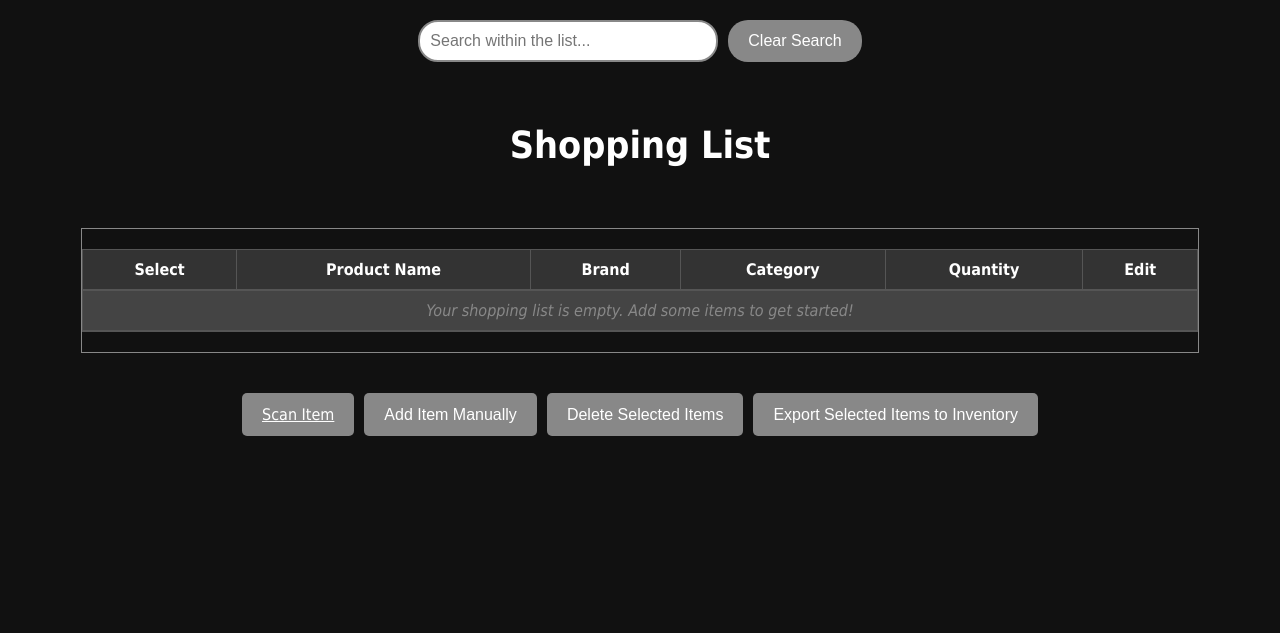
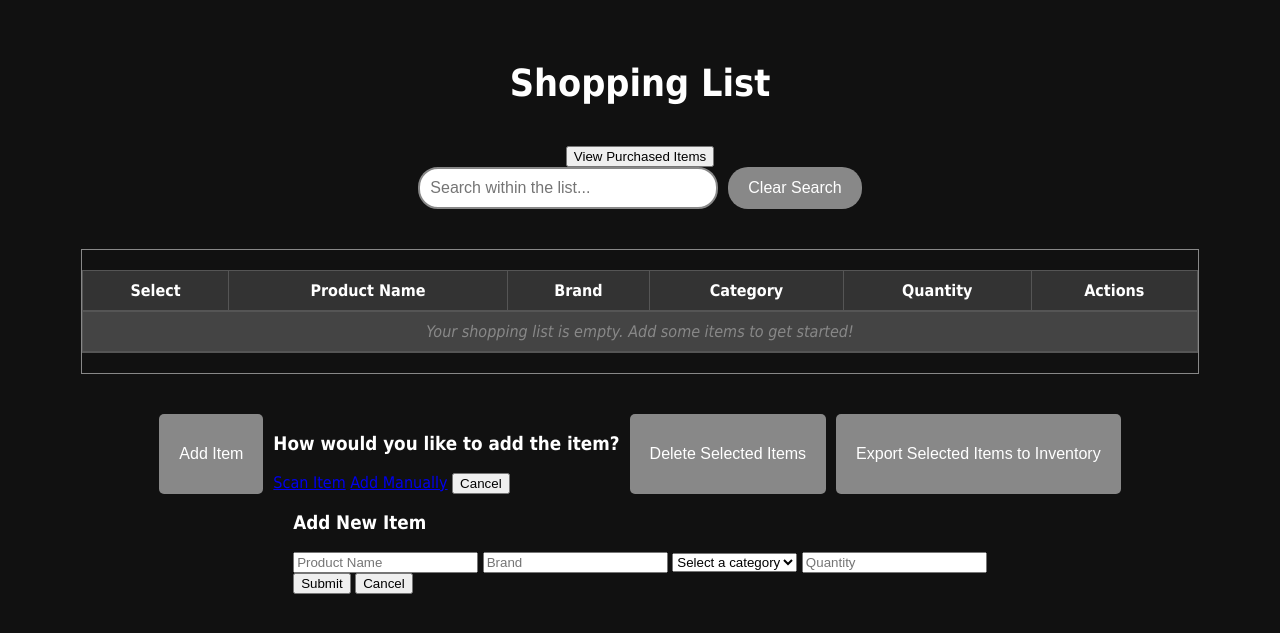
Before and after one commit to 48X-Placeholder/Grocer-E, a PHP site: page /shopping-list/index.php in a window 1280 px wide. Shown: the part 81-714 px from the top of the page. Run offline with PHP 8.4, Linux system fonts and the light colour scheme; the visitor is signed in with stand-in values (Sample User, id 1); data that the repository does not hold is empty.

Commit message:
Update index.php
RIP select2, otherwise modal has been added along with purchased table

```diff
--- a/shopping-list/index.php
+++ b/shopping-list/index.php
@@ -16,7 +16,6 @@
     <meta charset="UTF-8">
     <meta name="viewport" content="width=device-width, initial-scale=1.0">
     <title>Shopping List</title>
-    <link href="https://cdn.jsdelivr.net/npm/select2@4.0.13/dist/css/select2.min.css" rel="stylesheet" />
     <link rel="stylesheet" href="<? echo SITE_URL.'assets/styles/list.css'?>">
 </head>
 <body>
@@ -26,16 +25,21 @@
     </nav>
 
     <section class="list-section">
+		<div class="page-title">
+			<h2>Shopping List</h2>
+		</div>
+
+        <!-- Toggle Button for Shopping List / Previously Purchased Items -->
+        <div class="toggle-section">
+            <button id="togglePurchasedItems" onclick="togglePurchasedView()">View Purchased Items</button>
+        </div>
+
         <div class="list-search-bar">
             <input type="text" id="list-search" placeholder="Search within the list..." oninput="handleSearch()" />
             <button class="search-btn" onclick="clearSearch()">Clear Search</button>
         </div>
 
-		<div class="page-title">
-			<h2>Shopping List</h2>
-		</div>
-
-        <div class="table-container">
+        <div class="table-container" id="shoppingListContainer">
             <table class="grocery-list-table">
                 <thead>
                     <tr>
@@ -44,22 +48,43 @@
                         <th onclick="sortTable(1, 'string', this)" data-order="asc">Brand</th>
                         <th onclick="sortTable(2, 'string', this)" data-order="asc">Category</th>
                         <th onclick="sortTable(3, 'number', this)" data-order="asc">Quantity</th>
-                    <th>Edit</th>
+                        <th>Actions</th>
                     </tr>
                 </thead>
-
                 <tbody id="shoppingTableBody">
                     <!-- JavaScript will populate this -->
                 </tbody>
             </table>
         </div>
 
-        <!-- Add Item Form (Initially hidden) -->
-        <div class="add-item-form" id="addItemForm" style="display: none;">
+        <!-- Action Buttons (Add/Delete) -->
+        <div class="list-actions">
+            <button class="add-btn" onclick="showAddItemModal()">Add Item</button>
+
+            <!-- Modal Structure -->
+            <div id="addItemModal" class="modal">
+                <div class="modal-content">
+                    <h3>How would you like to add the item?</h3>
+                    <a href="<? echo SITE_URL.'/scan?source=shopping_list'?>" class="modal-btn">Scan Item</a>
+                    <a href="#" onclick="showItemForm(); closeModal();" class="modal-btn">Add Manually</a>
+                    <button onclick="closeModal()">Cancel</button>
+                </div>
+            </div>
+
+            <button class="delete-btn" onclick="deleteSelectedItems()">Delete Selected Items</button>
+            <button class="export-btn" onclick="exportSelectedItems()">Export Selected Items to Inventory</button>
+        </div>
+
+        <!-- Add Manually Form Modal -->
+        <div id="addItemModalForm" class="add-modal">
+            <div class="add-modal-content">
                 <h3>Add New Item</h3>
+
+                <!-- Input Container -->
+                <div class="input-container">
                     <input type="text" id="productName" placeholder="Product Name" required>
                     <input type="text" id="brand" placeholder="Brand" required>
-
+                    <!--<input type="text" id="category" placeholder="Category" required>-->
                     <select id="category" class="category-dropdown" required>
                         <option value="" disabled selected>Select a category</option>
                         <option value="Dairy">Dairy</option>
@@ -80,57 +105,47 @@
                         <option value="Household Items">Household Items</option>
                         <option value="Personal Care">Personal Care</option>
                     </select>
-
-
                     <input type="number" id="quantityNeeded" placeholder="Quantity" required>
-            <button class="submit-btn" onclick="addShopItem()">Submit</button>
-            <button class="cancel-btn" onclick="cancelAddItem()">Cancel</button>
                 </div>
 
-        <!-- Action Buttons (Add/Delete) -->
-        <div class="list-actions">
-            <a href="<? echo SITE_URL.'/scan?source=shopping_list'?>" class="add-btn">Scan Item</a>
-            <button class="add-btn" onclick="toggleAddItemForm()">Add Item Manually</button>
-            <button class="delete-btn" onclick="deleteSelectedItems()">Delete Selected Items</button>
-            <button class="export-btn" onclick="exportSelectedItems()">Export Selected Items to Inventory</button>
+                <!-- Buttons -->
+                <div class="button-container">
+                    <button class="modal-submit-btn" onclick="addShopItem()">Submit</button>
+                    <button class="modal-cancel-btn" onclick="closeItemForm()">Cancel</button>
+                </div>
+            </div>
         </div>
 
-        <!-- Edit Item Form (Initially Hidden) -->
-        <div id="editShopItemForm" style="display: none;">
-            <h3>Edit Item</h3>
-            <input type="hidden" id="editShopItemId"> <!-- Hidden field for item ID -->
+        <!-- Previously Purchased Items Table (Initially Hidden) -->
+        <div class="table-container hidden" id="purchasedItemsContainer">
+            <table class="grocery-list-table">
+                <thead>
+                    <tr>
+                        <th>Select</th>
+                        <th onclick="sortTable(0, 'string', this)" data-order="asc">Product Name</th>
+                        <th onclick="sortTable(1, 'string', this)" data-order="asc">Brand</th>
+                        <th onclick="sortTable(2, 'string', this)" data-order="asc">Category</th>
+                        <th onclick="sortTable(3, 'number', this)" data-order="asc">Quantity</th>
+                    </tr>
+                </thead>
+                <tbody id="purchasesTableBody">
+                    <!-- JavaScript will populate this -->
+                </tbody>
+            </table>
+        </div>
 
-            <label>Product Name:</label>
-            <input type="text" id="editShopProductName">
-
-            <label>Brand:</label>
-            <input type="text" id="editShopBrand">
-
-            <label>Category:</label>
-            <input type="text" id="editShopCategory">
-
-            <label>Quantity:</label>
-            <input type="number" id="editShopQuantity">
-
-            <button onclick="updateShopItem()">Update</button>
-            <button onclick="cancelShopEdit()">Cancel</button>
+        <!-- Buttons for Previously Purchased Items table -->
+        <div class="bulk-actions hidden">
+            <button id="restoreSelected" class="action-btn add-btn" onclick="restoreToShoppingList()">Restore to Shopping List</button>
+            <button id="deleteSelected" class="action-btn delete-btn" onclick="deletePurchasedItems()">Remove from History</button>
         </div>
     </section>
 
+    <script src="<? echo SITE_URL.'assets/js/ShopList.js'?>"></script>
+    <script src="<? echo SITE_URL.'assets/js/Search.js'?>"></script>
     <script src="https://code.jquery.com/jquery-3.6.0.min.js"></script>
     <script src="https://cdn.jsdelivr.net/npm/select2@4.0.13/dist/js/select2.min.js"></script>
-    <script src="<? echo SITE_URL.'assets/js/ShopList.js'?>"></script>
-    <script src="<? echo SITE_URL.'assets/js/Search.js'?>"></script>
-    <script>
-        $(document).ready(function() {
-    $('#category').select2({
-        placeholder: "Select a Category",
-        width: 'resolve', // Ensures it resizes properly
-        dropdownAutoWidth: false, // Prevents stretching
-        dropdownParent: $("#addItemForm"), // Ensures dropdown stays within form
-        minimumResultsForSearch: 0 // Always show search box
-    });
-});
-</script>
+
+
 </body>
 </html>
```
Lines whose indentation alone changed are shown as unchanged.
